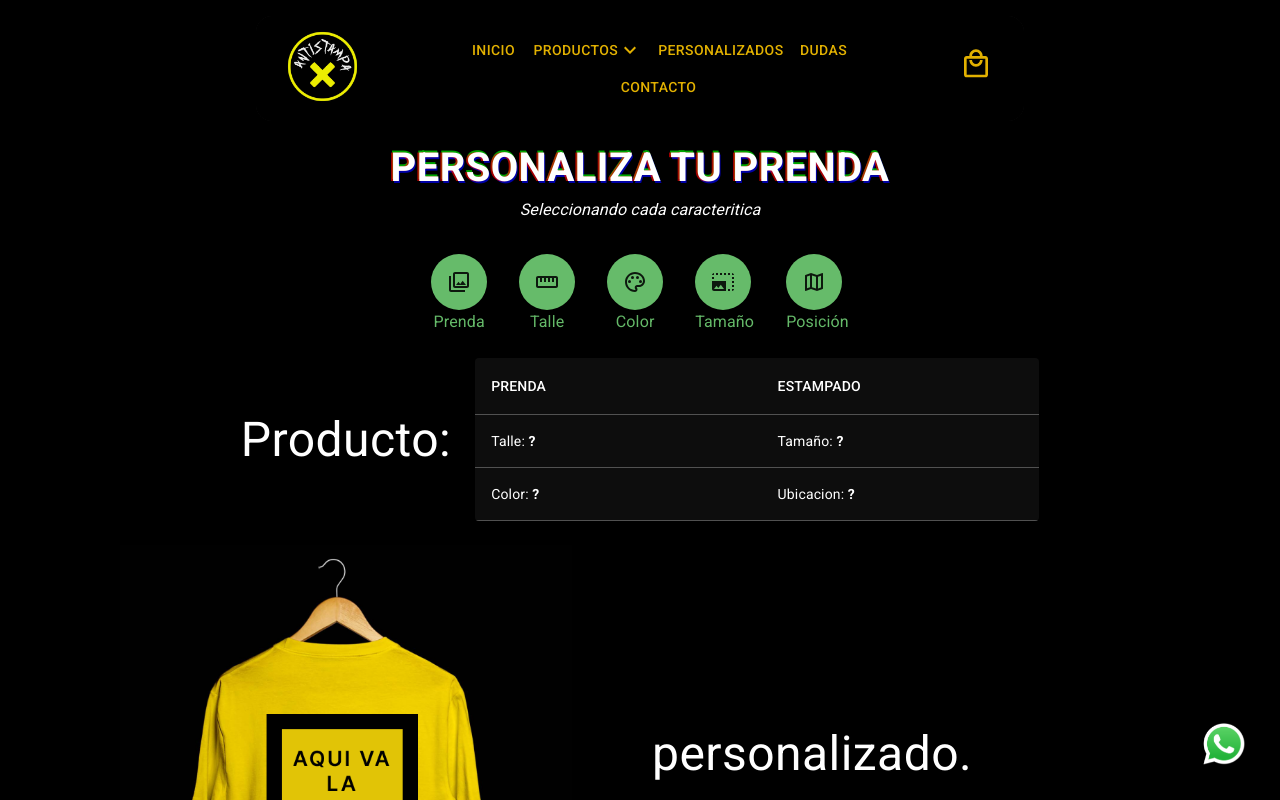
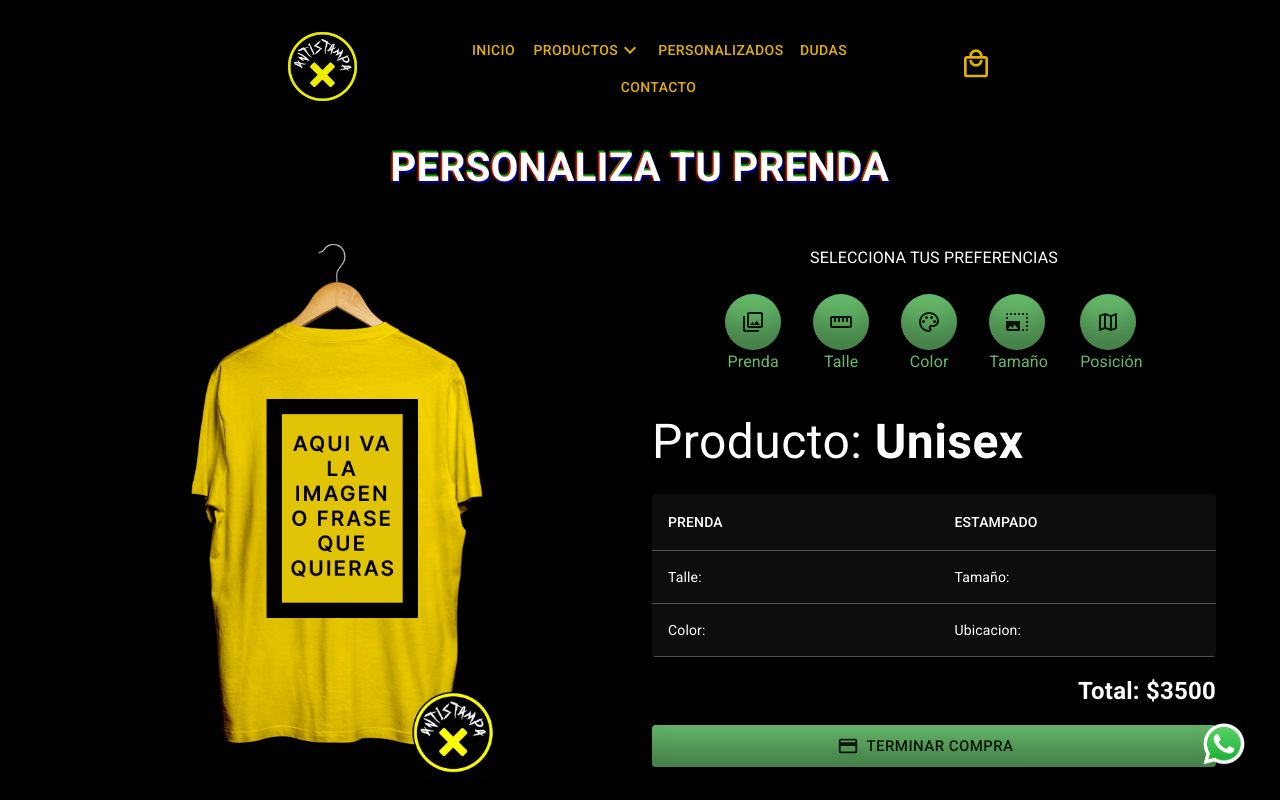
Before and after one commit to EmilianoAloi/Antistampa, a React (Create React App) app: page /personalizados in a window 1280 px wide. Shown: the top 800 px of the page. Built offline with nearby package versions, Linux system fonts and the light colour scheme.

Commit message:
se trabajo seccion Personalizados version mobile

```diff
--- a/src/components/Footer/Footer.jsx
+++ b/src/components/Footer/Footer.jsx
@@ -82,7 +82,7 @@ const Footer = () => {
                             <ListItem sx={{ padding: '.2rem' }}>
                                 <Button sx={{ padding: '0', minWidth: '0' }}
                                     component={NavLink}
-                                    to='/personalizados'
+                                    to='/dudas'
                                 >PREGUNTAS FRECUENTES
                                 </Button>
                             </ListItem>
--- a/src/components/Personalizar/Personalizar.jsx
+++ b/src/components/Personalizar/Personalizar.jsx
@@ -49,12 +49,10 @@ const Personalizar = () => {
     const [open3, setOpen3] = useState(false);
     const [open4, setOpen4] = useState(false);
     const [prenda, setPrenda] = useState('');
-    const [color, setColor] = useState('?');
-    const [talle, setTalle] = useState('?');
-    const [estampado, setEstampado] = useState('?');
-    const [ubicacion, setUbicacion] = useState('?');
-
-
+    const [color, setColor] = useState('');
+    const [talle, setTalle] = useState('');
+    const [estampado, setEstampado] = useState('');
+    const [ubicacion, setUbicacion] = useState('');
 
     const handleChange = (e) => {
         setPrenda(e.target.value);
@@ -129,62 +127,57 @@ const Personalizar = () => {
 
 
     return (
-
-
-
-
         <>
             <Box sx={{ color: 'white', textAlign: 'center', margin: '0 auto', marginBottom: '2rem', boxShadow: ' rgba(0, 0, 0, 0.35) 0px -50px 36px -28px inset;' }}>
                 <Typography component='h2' fontWeight={700} className="heroTitle"
                     sx={{ fontSize: { xs: '1.5rem', sm: '2.5rem' } }} >
                     PERSONALIZA TU PRENDA</Typography>
-                <Typography sx={{ color: 'white' }}><i>Seleccionando cada caracteritica</i> </Typography>
+                <Typography sx={{ color: 'white', fontSize: '.8rem', textAlign: 'center', fontWeight: '500', marginBottom: { xs: '1rem' }, display: { md: 'none' } }}><i>Selecciona tus preferencias</i> </Typography>
             </Box>
 
             <Container>
                 <Grid container spacing={3} alignItems='center' justifyContent='center'>
 
-                    <Grid item xs={12} md={12} mb={0}>
-                        <Stack sx={{ flexDirection: 'row', justifyContent: 'center', gap: { xs: '0.5rem', md: '2rem' } }}>
+                    <Grid item className="mobile" xs={12} sm={6} mb={0} sx={{ display: { md: 'none' } }} >
+
+                        <Stack sx={{ flexDirection: 'row', justifyContent: 'center', gap: { xs: '0.8rem', md: '2rem' }, marginBottom: { xs: '1rem' } }}>
+
                             <Stack width='fit-content'>
-                                <Fab color="success" aria-label="add" onClick={handleClickOpen}> <CollectionsOutlinedIcon size='' />  </Fab>
+                                <Fab color="success" aria-label="add" sx={{ boxShadow: 'rgba(0, 0, 0, 0.35) 0px -50px 36px -28px inset;'}} onClick={handleClickOpen}> <CollectionsOutlinedIcon size='' />  </Fab>
                                 <Typography sx={{ color: 'success.main' }} fontWeight={400} textAlign='center'>Prenda</Typography>
                             </Stack>
 
                             <Stack width='fit-content'>
-                                <Fab color="success" aria-label="add" onClick={handleClickOpen1}> <StraightenOutlinedIcon size='' />  </Fab>
+                                <Fab color="success" aria-label="add" sx={{ boxShadow: 'rgba(0, 0, 0, 0.35) 0px -50px 36px -28px inset;'}} onClick={handleClickOpen1}> <StraightenOutlinedIcon size='' />  </Fab>
                                 <Typography sx={{ color: 'success.main' }} fontWeight={400} textAlign='center'>Talle</Typography>
                             </Stack>
 
                             <Stack width='fit-content'>
-                                <Fab color="success" aria-label="add" onClick={handleClickOpen2}> <ColorLensOutlinedIcon size='' />  </Fab>
+                                <Fab color="success" aria-label="add" sx={{ boxShadow: 'rgba(0, 0, 0, 0.35) 0px -50px 36px -28px inset;'}}  onClick={handleClickOpen2}> <ColorLensOutlinedIcon size='' />  </Fab>
                                 <Typography sx={{ color: 'success.main' }} fontWeight={400} textAlign='center'>Color</Typography>
                             </Stack>
 
                             <Stack width='fit-content'>
-                                <Fab color="success" aria-label="add" onClick={handleClickOpen3}> <PhotoSizeSelectLargeOutlinedIcon size='' />  </Fab>
+                                <Fab color="success" aria-label="add" sx={{ boxShadow: 'rgba(0, 0, 0, 0.35) 0px -50px 36px -28px inset;'}}  onClick={handleClickOpen3}> <PhotoSizeSelectLargeOutlinedIcon size='' />  </Fab>
                                 <Typography sx={{ color: 'success.main' }} fontWeight={400} textAlign='center'>Tamaño </Typography>
                             </Stack>
 
                             <Stack width='fit-content'>
-                                <Fab color="success" aria-label="add" onClick={handleClickOpen4}> <MapOutlinedIcon size='' />  </Fab>
+                                <Fab color="success" aria-label="add" sx={{ boxShadow: 'rgba(0, 0, 0, 0.35) 0px -50px 36px -28px inset;'}}  onClick={handleClickOpen4}> <MapOutlinedIcon size='' />  </Fab>
                                 <Typography sx={{ color: 'success.main' }} fontWeight={400} textAlign='center'>Posición</Typography>
                             </Stack>
                         </Stack>
-                    </Grid>
 
-                    <Grid item>
 
-                    <Typography component='h3'
-                                sx={{ color: 'white', fontSize: { xs: '1.5rem', sm: '3rem' } }} >
-                                Producto:  <strong>{prenda}</strong>
+                        <Stack direction='column'>
+                            <Typography component='h3'
+                                sx={{ color: 'white', fontSize: '1.5rem', textAlign: 'center', marginBottom: '1.5rem' }} >
+                                Producto: <strong>{prenda} Unisex</strong>
                             </Typography>
 
+                        </Stack>
 
-                    </Grid>
-
-                    <Grid item xs={12} md={6}>
-                        <TableContainer component={Paper} sx={{ width: '100%' }}>
+                        <TableContainer component={Paper} sx={{ marginBottom: '1rem' }}>
                             <Table aria-label="simple table">
 
                                 <TableHead>
@@ -213,26 +206,108 @@ const Personalizar = () => {
 
                     </Grid>
 
-                    <Grid item xs={12} sm={6} mt={0}>
+                    <Grid item xs={12} sm={6} >
                         <Stack width='80%' sx={{ margin: '0 auto' }}><img src={remeraPersonalizada} alt="Remera Unisex" /></Stack>
                     </Grid>
 
-
-
-                    <Grid item xs={12} sm={6} >
-
-                        <Stack direction='column' gap={0}>
+                    <Grid item className="desktop" xs={12} sx={{ display: { md: 'none' } }}>
+                        <Stack>
                             <Typography component='h3'
-                                sx={{ color: 'white', fontSize: { xs: '1.5rem', sm: '3rem' } }} >
-                                <strong>{prenda}</strong> personalizado.
+                                sx={{ color: 'white', fontSize: '1.5rem', textAlign: 'start' }} >
+                                Producto: <strong>{prenda} Unisex</strong>
+                            </Typography>
+                            <Typography component='h3' fontWeight='800' mb={2} mt={0}
+                                sx={{ color: 'white', fontSize: { xs: '1.3rem', md: '1.5rem' }, textAlign: 'start' }} >
+                                Total: $3500
                             </Typography>
 
 
 
-                            <Typography component='h3' fontWeight='800' mb={2} mt={2}
-                                sx={{ color: 'white', fontSize: { xs: '1.3rem', md: '2.5rem' }, textAlign: 'start' }} >
-                                Precio: $3500
+                            <Button variant='contained' size='large' color='success'
+                                startIcon={<PaymentIcon />}
+                                sx={{ textAlign: 'left', paddingRight: '36px', boxShadow: ' rgba(0, 0, 0, 0.35) 0px -50px 36px -28px inset;' }}>
+                                Terminar Compra
+                            </Button>
+                        </Stack>
+                    </Grid>
+
+                    <Grid item className="desktop" xs={12} sm={6} sx={{ display: { xs: 'none', md: 'block' } }}  >
+                        <Typography sx={{ color: 'white', textAlign: 'center', fontWeight: '605000', marginBottom: '1.5rem' }}>SELECCIONA TUS PREFERENCIAS </Typography>
+
+
+                        <Stack sx={{ flexDirection: 'row', justifyContent: 'center', gap: { xs: '0.5rem', md: '2rem' }, marginBottom: { xs: '', md: '2rem' } }}>
+
+                            <Stack width='fit-content'>
+                                <Fab color="success" aria-label="add" sx={{ boxShadow: 'rgba(0, 0, 0, 0.35) 0px -50px 36px -28px inset;'}}  onClick={handleClickOpen}> <CollectionsOutlinedIcon size='' />  </Fab>
+                                <Typography sx={{ color: 'success.main' }} fontWeight={400} textAlign='center'>Prenda</Typography>
+                            </Stack>
+
+                            <Stack width='fit-content'>
+                                <Fab color="success" aria-label="add" sx={{ boxShadow: 'rgba(0, 0, 0, 0.35) 0px -50px 36px -28px inset;'}}  onClick={handleClickOpen1}> <StraightenOutlinedIcon size='' />  </Fab>
+                                <Typography sx={{ color: 'success.main' }} fontWeight={400} textAlign='center'>Talle</Typography>
+                            </Stack>
+
+                            <Stack width='fit-content'>
+                                <Fab color="success" aria-label="add" sx={{ boxShadow: 'rgba(0, 0, 0, 0.35) 0px -50px 36px -28px inset;'}}  onClick={handleClickOpen2}> <ColorLensOutlinedIcon size='' />  </Fab>
+                                <Typography sx={{ color: 'success.main' }} fontWeight={400} textAlign='center'>Color</Typography>
+                            </Stack>
+
+                            <Stack width='fit-content'>
+                                <Fab color="success" aria-label="add" sx={{ boxShadow: 'rgba(0, 0, 0, 0.35) 0px -50px 36px -28px inset;'}}  onClick={handleClickOpen3}> <PhotoSizeSelectLargeOutlinedIcon size='' />  </Fab>
+                                <Typography sx={{ color: 'success.main' }} fontWeight={400} textAlign='center'>Tamaño </Typography>
+                            </Stack>
+
+                            <Stack width='fit-content'>
+                                <Fab color="success" aria-label="add" sx={{ boxShadow: 'rgba(0, 0, 0, 0.35) 0px -50px 36px -28px inset;'}}  onClick={handleClickOpen4}> <MapOutlinedIcon size='' />  </Fab>
+                                <Typography sx={{ color: 'success.main' }} fontWeight={400} textAlign='center'>Posición</Typography>
+                            </Stack>
+                        </Stack>
+
+
+
+
+
+                        <Stack direction='column'>
+                            <Typography component='h3'
+                                sx={{ color: 'white', fontSize: { xs: '1.5rem', sm: '3rem' }, marginBottom: '1rem' }} >
+                                Producto: <strong>{prenda} Unisex</strong>
                             </Typography>
+
+                            <TableContainer component={Paper} sx={{ marginBottom: '1rem' }}>
+                                <Table aria-label="simple table">
+
+                                    <TableHead>
+                                        <TableRow>
+                                            <TableCell>PRENDA</TableCell>
+                                            <TableCell align="right"></TableCell>
+                                            <TableCell align="left">ESTAMPADO</TableCell>
+                                        </TableRow>
+                                    </TableHead>
+
+                                    <TableBody>
+                                        <TableRow>
+                                            <TableCell component="th" scope="row">Talle: <strong>{talle}</strong> </TableCell>
+                                            <TableCell align="right"></TableCell>
+                                            <TableCell align="left">Tamaño: <strong>{estampado}</strong></TableCell>
+                                        </TableRow>
+
+                                        <TableRow>
+                                            <TableCell component="th" scope="row">Color: <strong>{color}</strong> </TableCell>
+                                            <TableCell align="right"></TableCell>
+                                            <TableCell align="left">Ubicacion: <strong>{ubicacion}</strong></TableCell>
+                                        </TableRow>
+                                    </TableBody>
+                                </Table>
+                            </TableContainer>
+
+
+                            <Typography component='h3' fontWeight='800' mb={2} mt={0}
+                                sx={{ color: 'white', fontSize: { xs: '1.3rem', md: '1.5rem' }, textAlign: 'end' }} >
+                                Total: $3500
+                            </Typography>
+
+
+
                             <Button variant='contained' size='large' color='success'
                                 startIcon={<PaymentIcon />}
                                 sx={{ textAlign: 'left', paddingRight: '36px', boxShadow: ' rgba(0, 0, 0, 0.35) 0px -50px 36px -28px inset;' }}>
@@ -243,15 +318,8 @@ const Personalizar = () => {
 
                     </Grid>
 
-
-
                 </Grid>
             </Container>
-
-
-
-
-
 
             <Dialog disableEscapeKeyDown open={open} onClose={handleClose}>
                 <DialogTitle>ELEGIR PRENDA</DialogTitle>
@@ -398,41 +466,8 @@ const Personalizar = () => {
                 </DialogActions>
             </Dialog>
 
-
-
-
-
-
         </>
-
-
-
     )
 }
 
 export default Personalizar
-
-
-
- /* <Stack direction='column' gap={0}>
-                                    <Typography sx={{ color: 'white', fontSize: { xs: '0.8rem', sm: '0.8rem' } }}>PRENDA</Typography>
-                                    <Typography component='h3'
-                                        sx={{ color: 'white', fontSize: { xs: '0.8rem', sm: '1.5rem' } }} >
-                                        Talle: <strong>{talle}</strong>
-                                    </Typography>
-                                    <Typography component='h3'
-                                        sx={{ color: 'white', fontSize: { xs: '0.8rem', sm: '1.5rem' } }} >
-                                        Color: <strong>{color}</strong>
-                                    </Typography>
-                                </Stack>
-                                <Stack direction='column'>
-                                    <Typography sx={{ color: 'white', fontSize: { xs: '0.8rem', sm: '0.8rem' } }}>ESTAMPADO</Typography>
-                                    <Typography component='h3'
-                                        sx={{ color: 'white', fontSize: { xs: '0.8rem', sm: '1.5rem' } }} >
-                                        Tamaño: <strong>{estampado}</strong>
-                                    </Typography>
-                                    <Typography component='h3'
-                                        sx={{ color: 'white', fontSize: { xs: '0.8rem', sm: '1.5rem' } }} >
-                                        Ubicacion: <strong>{ubicacion}</strong>
-                                    </Typography>
-                                </Stack> */
```
Also changed, not shown: src/components/Faqs/Faqs.jsx (+7 -1 lines).
